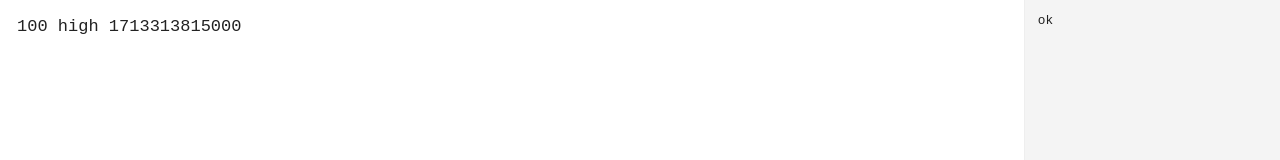
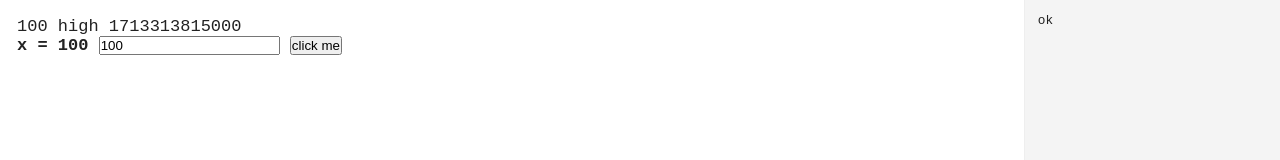
Before and after one commit to jrpat/urx.js, a plain HTML site: page dom.html in a window 1280 px wide. Shown: the top 160 px of the page. Drawn offline with Linux system fonts and the light colour scheme.

Commit message:
checkpoint

```diff
--- a/dom.html
+++ b/dom.html
@@ -36,7 +36,9 @@
       {{ x.value.toString().padStart(3, '.') }}
       {{ hilo.value + ' ' + (Date.now()) }}
       <br>
-      x = {{ x.value }}
+      <b foo:="x.value">x = {{ x.value }}</b>
+      <input value:="x.value">
+      <button @click="(event) => console.log(event)">click me</button>
     </template>
 
     <template name=my-component ignore>
--- a/urx-dom.js
+++ b/urx-dom.js
@@ -11,7 +11,7 @@
   const cleanup = X(root, 'script[cleanup]')
   const state = Function(...uenv[0], setup?.textContent)(...uenv[1])
   root.normalize()
-  const comp = {renderInto: (parent) => insert(parent, root, state)}
+  const comp = {renderInto: (parent) => $elem(parent, root, state)}
   ui.$.set(t.getAttribute('name'), comp)
   return comp
 }
@@ -32,8 +32,9 @@
 const {atom, calc, effect, batch} = urx
 const uenv = [keys(urx), vals(urx)]
 
-const Q = ((e, s) => e.querySelector(s)), QQ = ((e, s) => e.querySelectorAll(s))
-const X = (e, s) => { let m = Q(e, s); m?.remove(); return m }
+const Q = (elem, selector) => elem.querySelector(selector)
+const QQ = (elem, selector) => elem.querySelectorAll(selector)
+const X = (e, s) => { const m = Q(e, s); m?.remove(); return m }
 
 const mustache = /{{(.*?)}}/g
 
@@ -49,11 +50,37 @@
   }
 }
 
-function insert(into, node, state) {
+function $elem(parent, node, state) {
+  if (node instanceof Element) {
+    parent = parent.appendChild(node.cloneNode(false))
+    for (const attr of node.attributes) {
+      let [name, expr] = [attr.name, attr.value]
+      if (name.endsWith(':')) {
+        parent.removeAttribute(name)
+        name = name.slice(0, -1)
+        const fn = Function(...keys(state), `return String(${expr})`)
+        effect(() => parent.setAttribute(name, fn(...vals(state))))
+      } else if (name.endsWith('?')) {
+        parent.removeAttribute(name)
+        name = name.slice(0, -1)
+        const fn = Function(...keys(state), `return Boolean(${expr})`)
+        effect(() => parent.setAttribute(name, fn(...vals(state))))
+      } else if (name.startsWith('@')) {
+        parent.removeAttribute(name)
+        name = name.slice(1)
+        const fn = Function(...keys(state), `return (${expr})`)
+        const handler = fn(...vals(state))
+        parent.addEventListener(name, handler)
+      }
+    }
+  }
   for (const child of node.childNodes) {
     switch (child.nodeType) {
       case Node.TEXT_NODE:
-        $text(into, child, state)
+        $text(parent, child, state)
+        break
+      case Node.ELEMENT_NODE:
+        $elem(parent, child, state)
         break
       default:
         into.appendChild(child)
```
